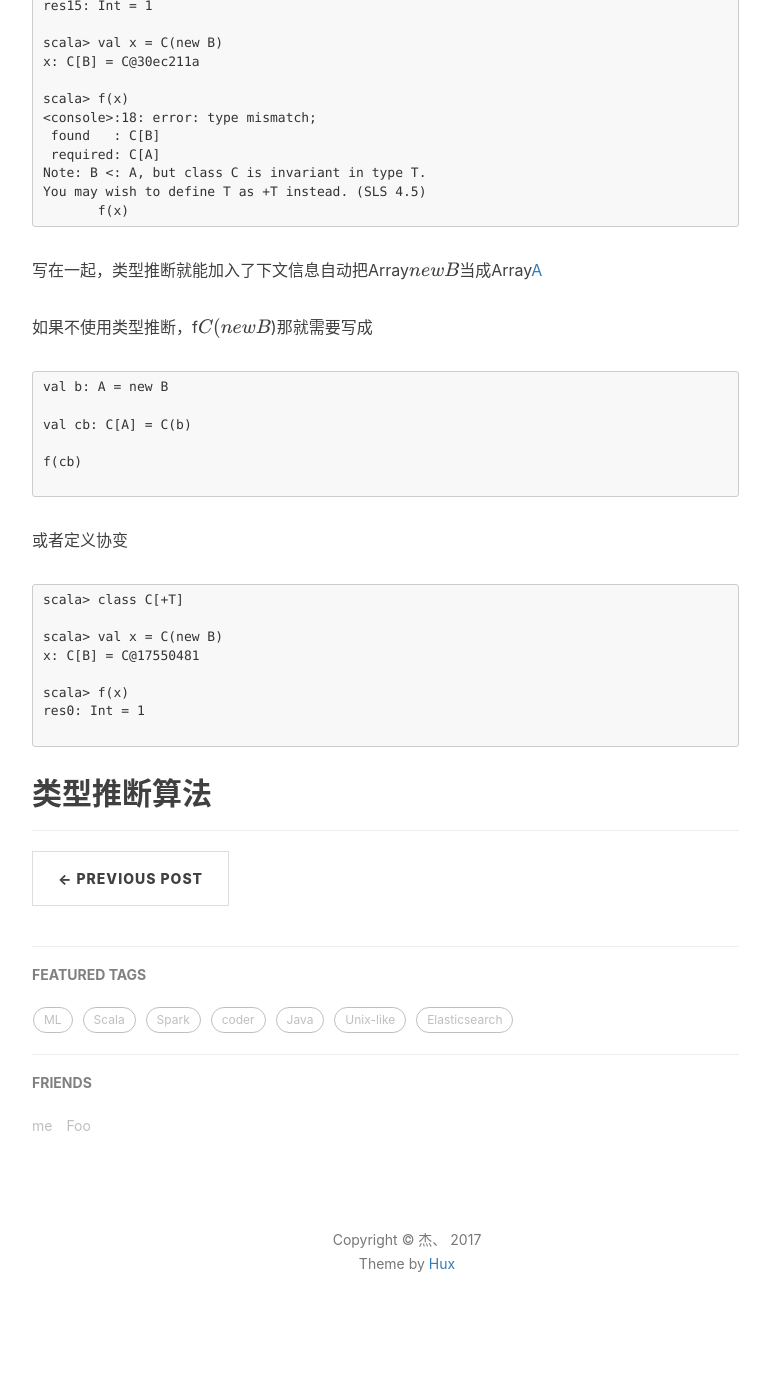
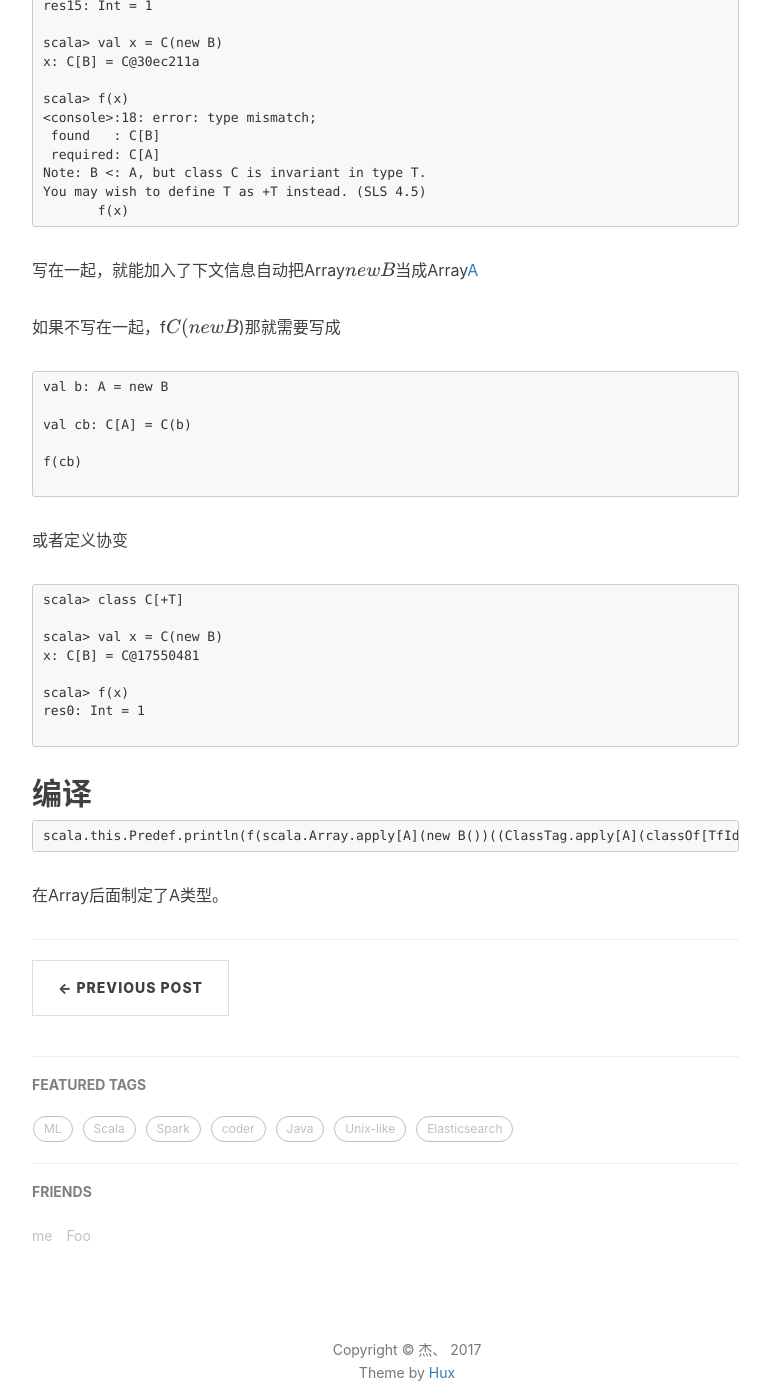
Before and after one commit to ChPi/ChPi.github.io, a Jekyll site: the page built from _posts/2017-03-19-Scala学习学习「2」.markdown, in a window 1280 px wide and 1400 px high, scrolled down 988 px. Shown: the whole window, without its empty margins (233-1003 px from the left). Built offline with Jekyll 4.4.1, drawn with Linux system fonts in a browser that asks for light colours; nearby versions of some CDN libraries; formulas are drawn with MathJax 3; comment, search, counter and statistics services are not loaded; before the commit the page ends 2356 px from its top, so only the background shows below that.

Commit message:
没什么

````diff
--- a/_posts/2017-03-19-Scala学习学习「2」.markdown
+++ b/_posts/2017-03-19-Scala学习学习「2」.markdown
@@ -1,7 +1,7 @@
 ---
 layout:     post
 title:      "Scala学习记录「2」"
-subtitle:   "类型推断"
+subtitle:   " 编译优化"
 date:       2017-03-19
 author:     "Jie"
 header-img: "img/post-bg-scala-version.jpg"
@@ -44,9 +44,9 @@ You may wish to define T as +T instead. (SLS 4.5)
        f(x)
 ```
 
-写在一起，类型推断就能加入了下文信息自动把Array(new B)当成Array[A](new B)
+写在一起，就能加入了下文信息自动把Array(new B)当成Array[A](new B)
 
-如果不使用类型推断，f(C(new B))那就需要写成
+如果不写在一起，f(C(new B))那就需要写成
 ```
 val b: A = new B
 
@@ -68,4 +68,9 @@ res0: Int = 1
 
 ```
 
-## 类型推断算法
+## 编译
+
+```
+scala.this.Predef.println(f(scala.Array.apply[A](new B())((ClassTag.apply[A](classOf[TfIdf$$main$A]): scala.reflect.ClassTag[A]))))
+```
+在Array后面制定了A类型。
````
Also changed, not shown: _posts/2017-04-07-Wiki中文语料.markdown (added, +108 -0 lines).
